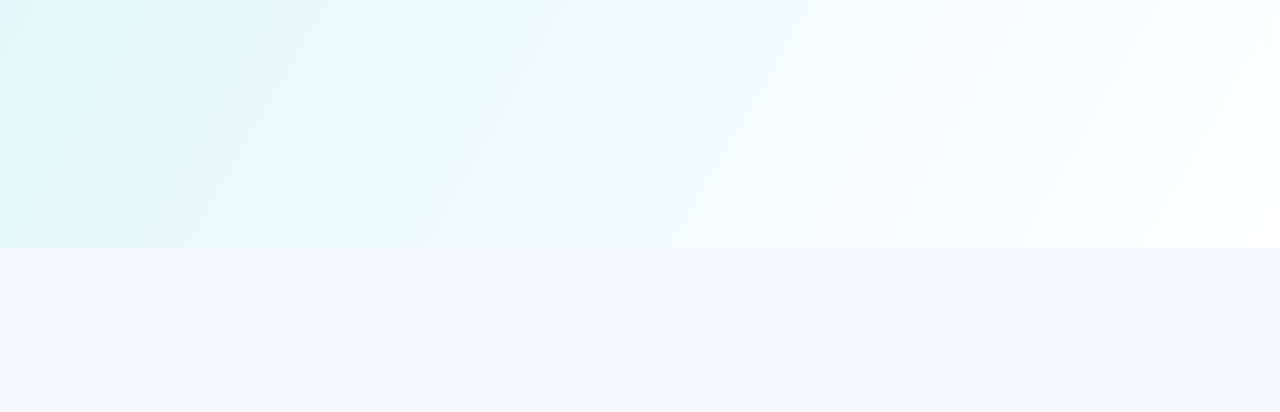
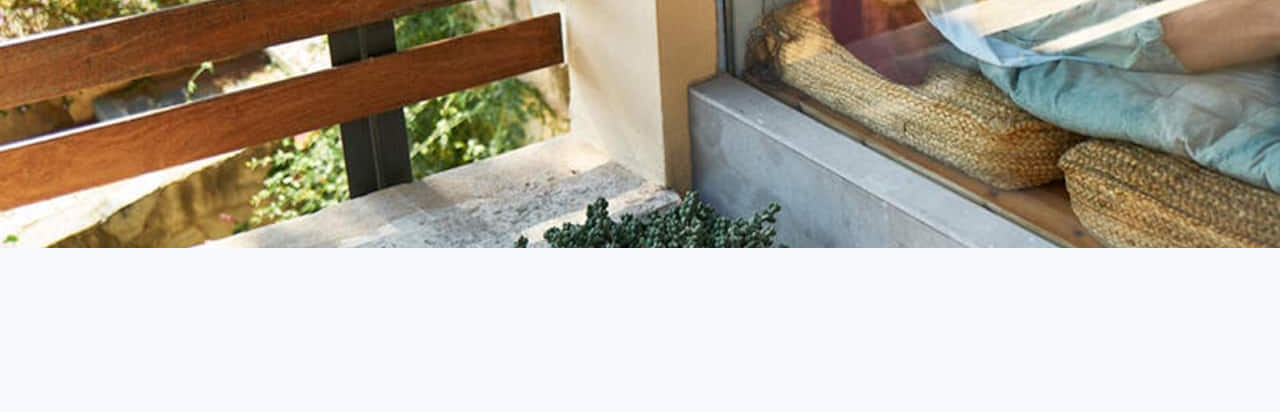
Before and after one commit to elie-iradukunda/welcome-cloning, a plain HTML site: page index.html in a window 1280 px wide. Shown: the part 388-800 px from the top of the page. Drawn offline with Linux system fonts and the light colour scheme.

```diff
--- a/index.css
+++ b/index.css
@@ -10,6 +10,7 @@
 
   background: #f7f9fc;
   color: #333;
+
 }
 
 
@@ -67,4 +68,5 @@
   padding: 4rem 2rem;
   background: linear-gradient(120deg, #e0f7fa, #ffffff);
   min-height: 70vh;
+  background-image: url(image/house.jpeg);
 }
```
Also changed, not shown: image/house.jpeg (added).
